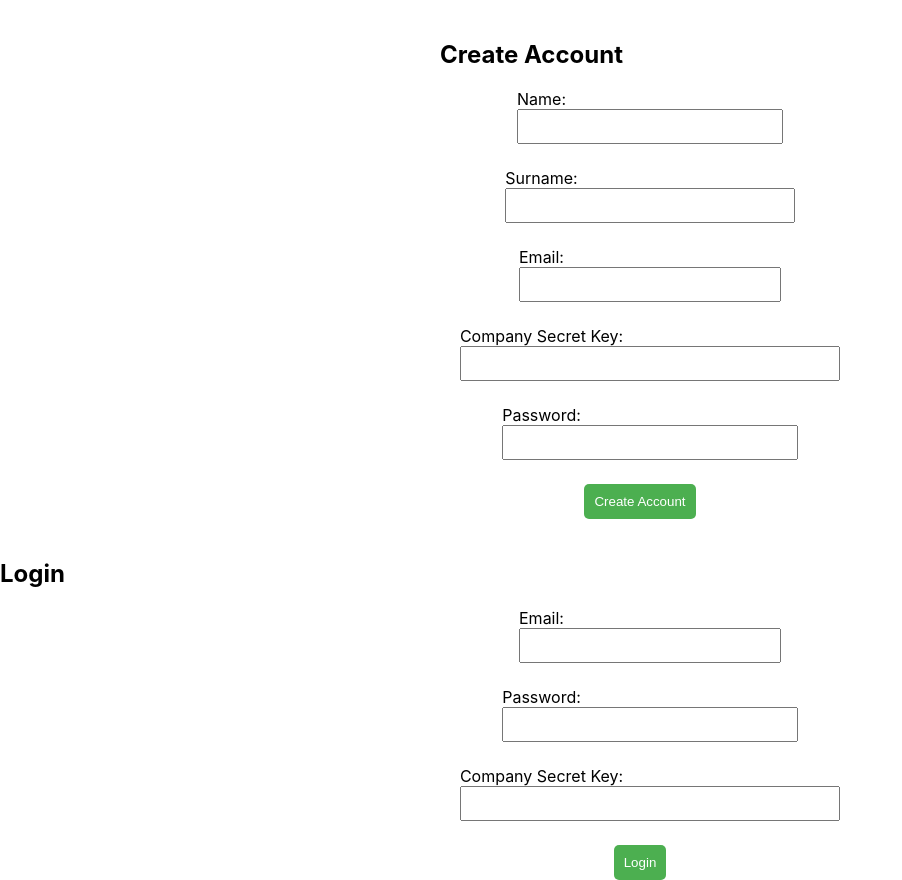
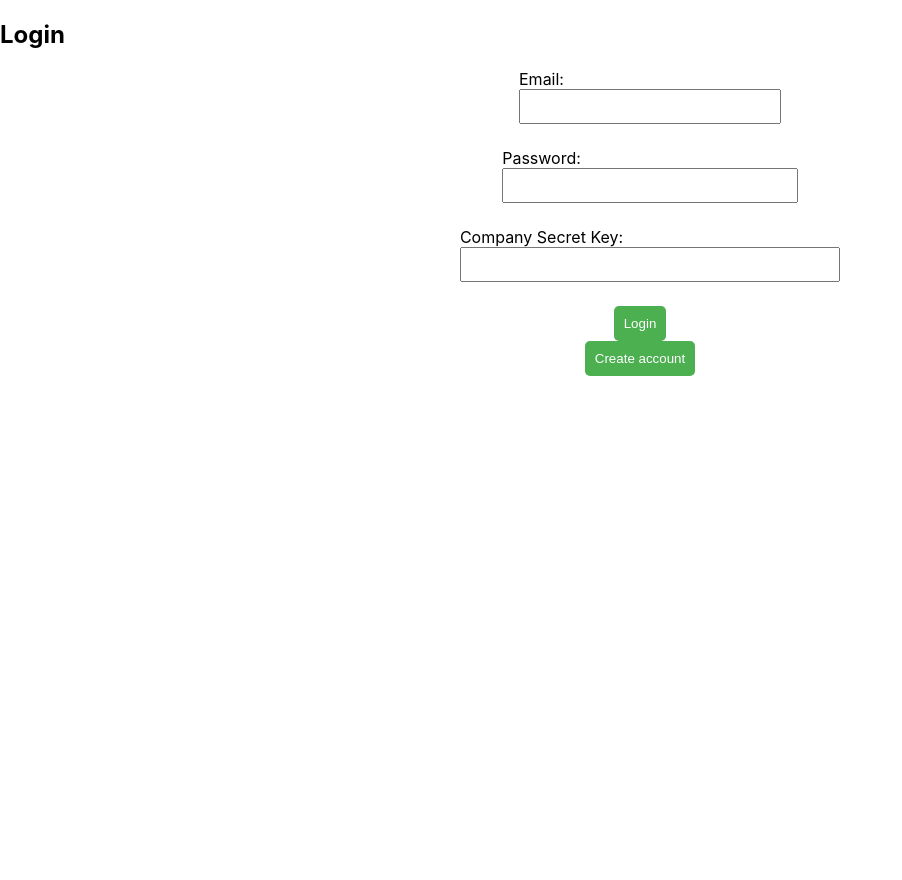
Before and after one commit to Samandar-Jumanov/ecommerce-doc, a React (Create React App) app: page /login-account in a window 1280 px wide. Shown: the whole page, without its empty margins (0-902 px from the left). After the commit the page ends 800 px from the top, so only its background shows below. Built offline with nearby package versions, Linux system fonts and the light colour scheme.

Commit message:
added routes

```diff
--- a/package.json
+++ b/package.json
@@ -14,6 +14,7 @@
     "axios": "^1.6.3",
     "react": "^18.2.0",
     "react-dom": "^18.2.0",
+    "react-router-dom": "^6.21.1",
     "react-scripts": "5.0.1",
     "typescript": "^4.9.5",
     "web-vitals": "^2.1.4"
--- a/src/Admin/CreateAccount.tsx
+++ b/src/Admin/CreateAccount.tsx
@@ -2,6 +2,7 @@ import axios from 'axios';
 import React, { useState, useContext } from 'react';
 import { AccountInfoContext } from '../accountContext';
 import './AdminAccount.css'; // Import the CSS file
+import { useNavigate } from 'react-router-dom';
 
 const AdminAccount: React.FC = () => {
   const [name, setName] = useState('');
@@ -10,6 +11,7 @@ const AdminAccount: React.FC = () => {
   const [companySecretKey, setCompanySecretKey] = useState('');
   const [password, setPassword] = useState('');
   const { setAccountInfo } = useContext(AccountInfoContext);
+  const navigate = useNavigate();
 
   const handleCreateAccount = async () => {
     try {
@@ -55,6 +57,9 @@ const AdminAccount: React.FC = () => {
         <button type="button" onClick={handleCreateAccount}>
           Create Account
         </button>
+        <button type="button" onClick={()=> navigate('/login-account')}>
+          Login
+        </button>
       </form>
     </div>
   );
--- a/src/Admin/Login.tsx
+++ b/src/Admin/Login.tsx
@@ -1,6 +1,7 @@
 import React, { useState , useContext } from 'react';
 import axios from 'axios';
 import { AccountInfoContext } from '../accountContext';
+import { useNavigate } from 'react-router-dom';
 
 
 const Login = () => {
@@ -8,6 +9,7 @@ const Login = () => {
   const [password, setPassword] = useState('');
   const [companySecretKey, setCompanySecretKey] = useState('');
   const { setAccountInfo } = useContext(AccountInfoContext);
+  const navigate = useNavigate();
 
 
   const handleLogin = async () => {
@@ -18,6 +20,8 @@ const Login = () => {
         companySecretKey,
       });
       console.log('Login successful', response.data);
+      setAccountInfo(response.data.accountInfo);
+
     } catch (error : any ) {
       console.error('Error logging in:', error);
     }
@@ -46,6 +50,10 @@ const Login = () => {
         <button type="button" onClick={handleLogin}>
           Login
         </button>
+
+        <button type="button" onClick={() => navigate('/create-account')}>
+          Create account
+        </button>
       </form>
     </div>
   );
--- a/src/App.tsx
+++ b/src/App.tsx
@@ -2,14 +2,21 @@ import React, { useState  } from 'react';
 import { AccountInfoContext } from './accountContext';
 import AdminAccount from './Admin/CreateAccount';
 import Login from './Admin/Login';
+import { BrowserRouter as Router  , Routes , Route} from 'react-router-dom'
+function App() {
+  const [accountInfo, setAccountInfo] = useState();
+  const [alert , setAlert  ] = useState();
 
-function App() {
-  const [accountInfo, setAccountInfo] = useState()
   return (
     <div className="App">
-      <AccountInfoContext.Provider value ={ [accountInfo , setAccountInfo]}>
-        <AdminAccount/>
-        <Login/>
+      <AccountInfoContext.Provider value ={ [accountInfo , setAccountInfo ,alert , setAlert]}>
+      < Router>
+      <Routes>
+          <Route path='/create-account'  element ={<AdminAccount/>}/>
+          <Route path='/login-account'  element ={<Login/>}/>
+
+      </Routes>
+      </Router>
       </AccountInfoContext.Provider>
     </div>
   );
```
Also changed, not shown: 1 other file (tests, documents, lock files or other folders).
